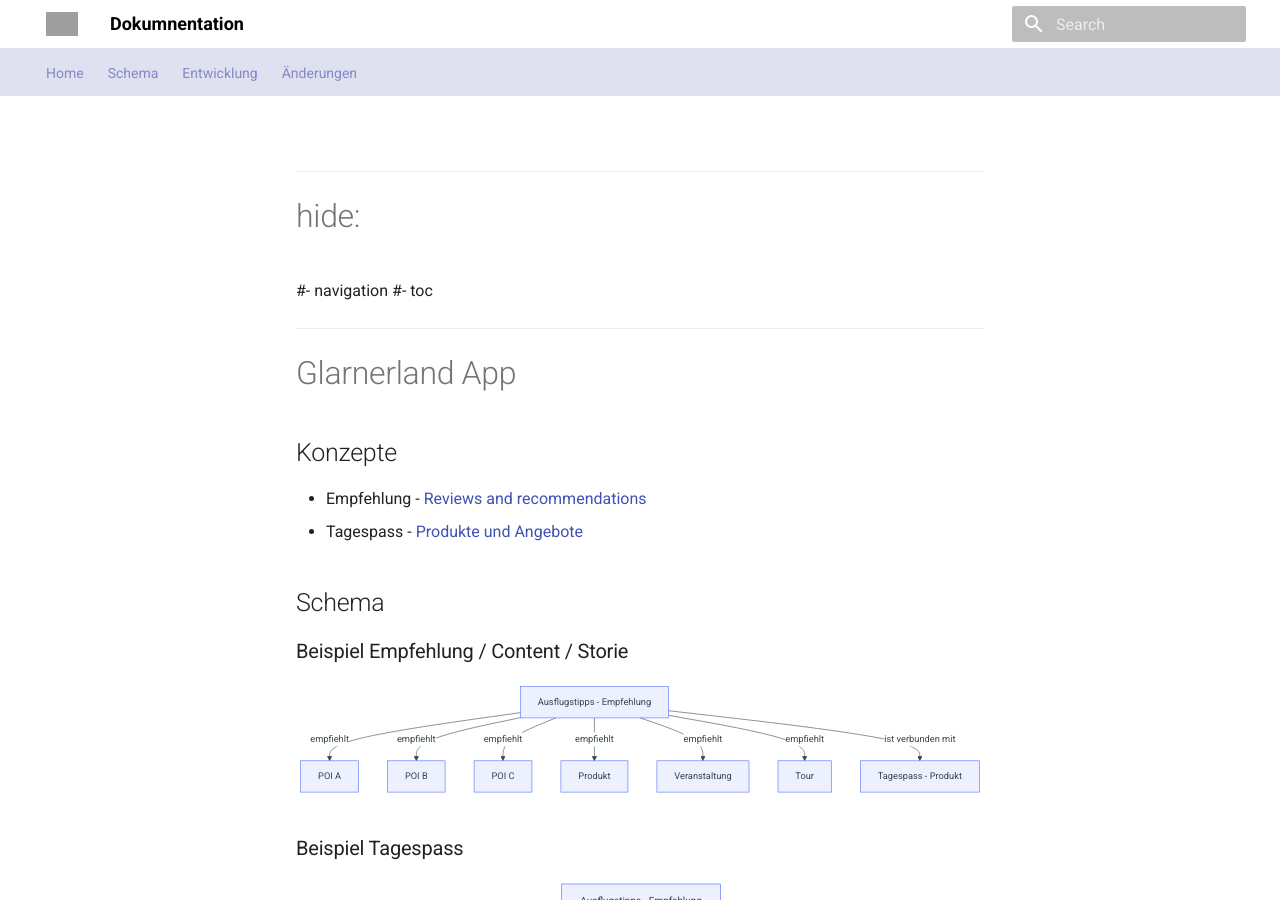
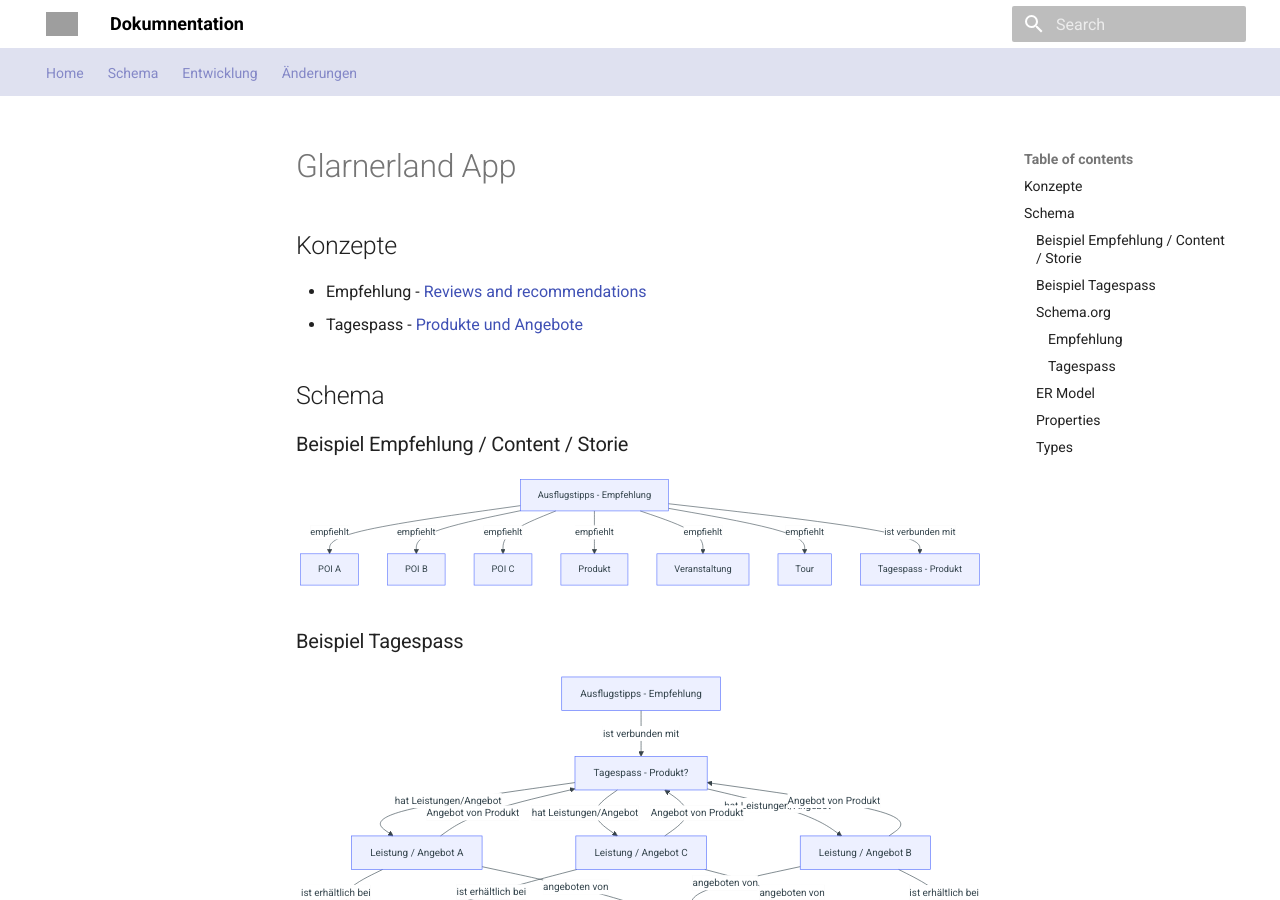
Before and after one commit to tsolenthaler/docs.contentdesk.io, an MkDocs documentation site: the page built from docs/dev/projects/glarnerlandApp.md, in a window 1280 px wide and 900 px high. Built offline with MkDocs 1.6.1 and Material for MkDocs 9.7.7, drawn with Linux system fonts in a browser that asks for light colours; grey boxes are pictures that could not be loaded.

```diff
--- a/docs/dev/projects/glarnerlandApp.md
+++ b/docs/dev/projects/glarnerlandApp.md
@@ -1,9 +1,3 @@
----
-#hide:
-  #- navigation
-  #- toc
----
-
 # Glarnerland App
 
 ## Konzepte
```
Also changed, not shown: docs/dev/concepts.md (+1 -1 lines).
